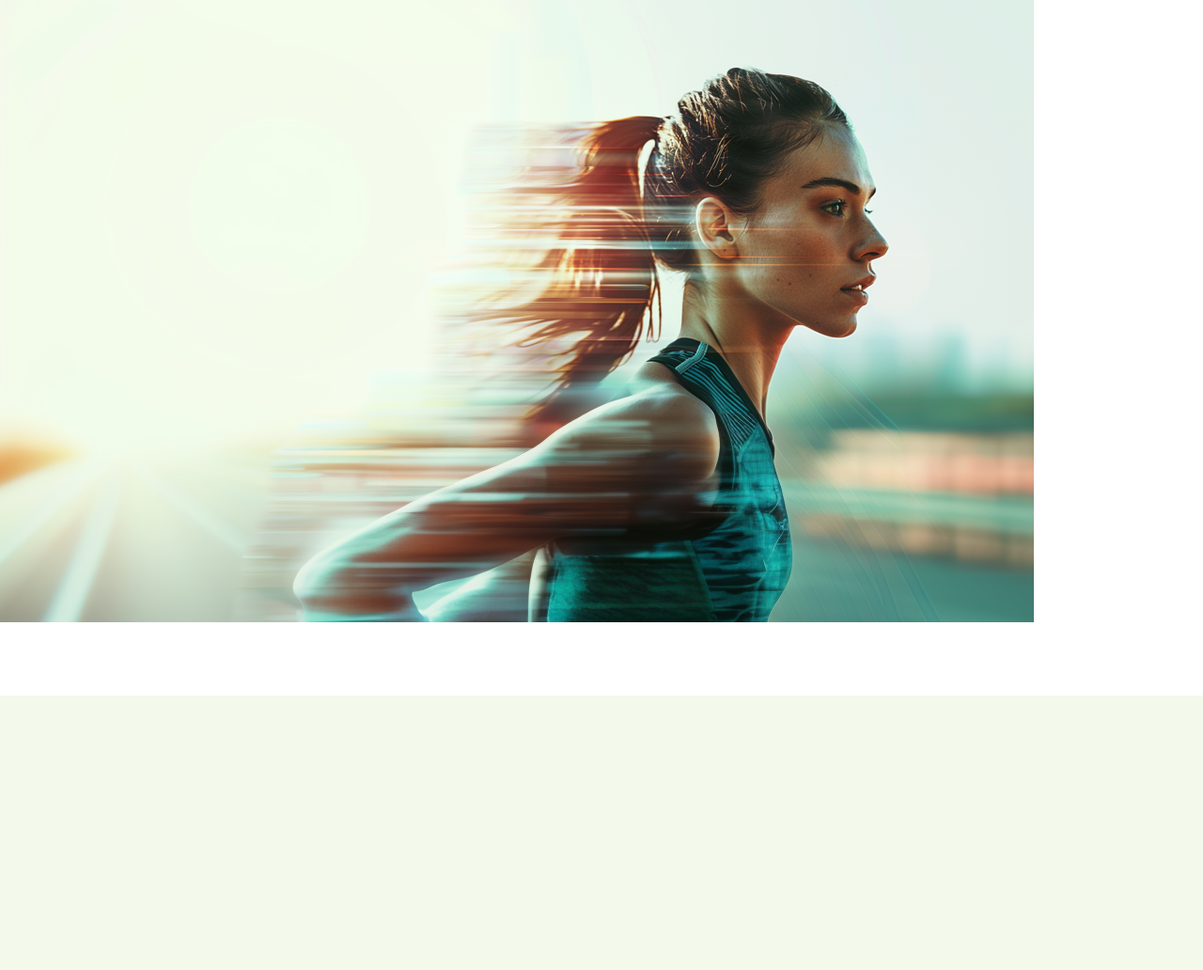
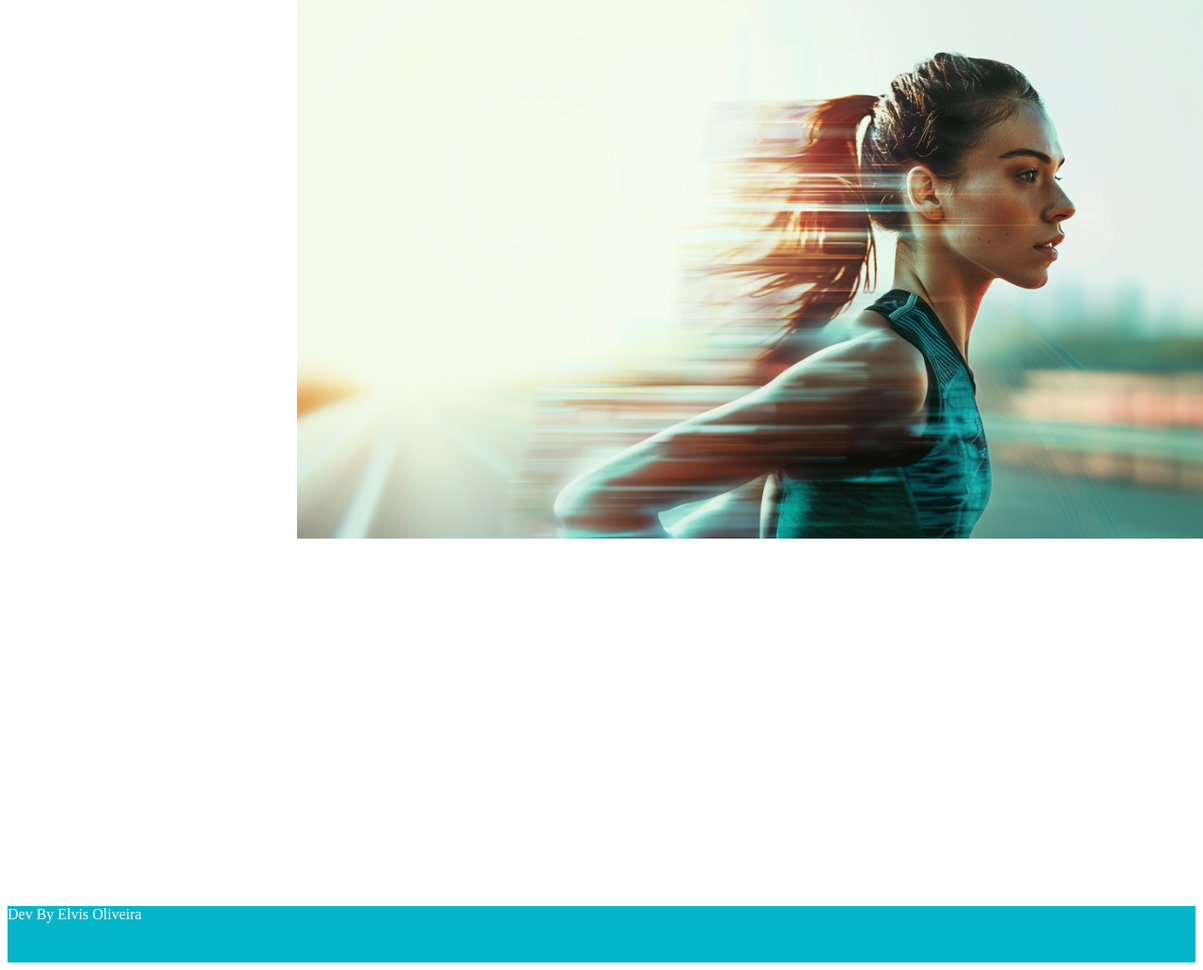
Before and after one commit to elvismota00/pagina_tcc, a PHP site: page / in a window 1280 px wide. Shown: the part 60-1092 px from the top of the page at 94% size. Before the commit the page ends 800 px from the top, so only its background shows below. Run offline with PHP 8.4, Linux system fonts and the light colour scheme.

Commit message:
adiçao do footer e ediçao da imagem de background

```diff
--- a/index.html
+++ b/index.html
@@ -27,9 +27,13 @@
         </header>
 
         <main>
-            <div class="">
+            <div class="viewport">
             </div>
         </main>
+
+        <footer class="foot">
+            <p>Dev By Elvis Oliveira</p>
+        </footer>
     </div>
 </body>
 </html>
--- a/style.css
+++ b/style.css
@@ -2,7 +2,9 @@ body {
     color: #ffffff;
     background-image: url(imagens/photo_woman2.png);
     background-repeat: no-repeat;
-
+    background-position: right top;
+    background-attachment: scroll;
+    background-size: 964px;
 }
 
 @font-face {
@@ -66,16 +68,18 @@ nav ul li a:hover {
 }
 /* -------cabeçalho fim------- */
 
-main {
-    background-image: url(imagens/photo_woman2.png);
-    top: 60px;
-    width: 873px;
-    position: absolute;
-    right: 0%;
-
+.viewport {
+    height: 1000px;
 }
 
-
+footer {
+    width: 100%;
+    height: 60px;
+    background-color: #05B6CA;
+    position: relative;
+    bottom: 0;
+    left: 0;
+}
 
 /*--------------------------home fim---------------------------*/
 
```
